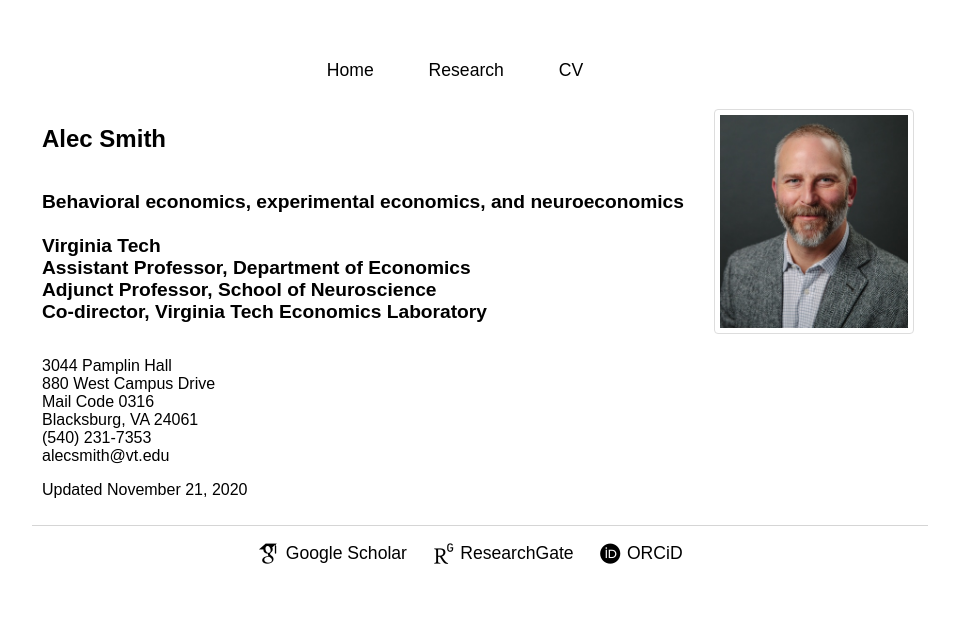
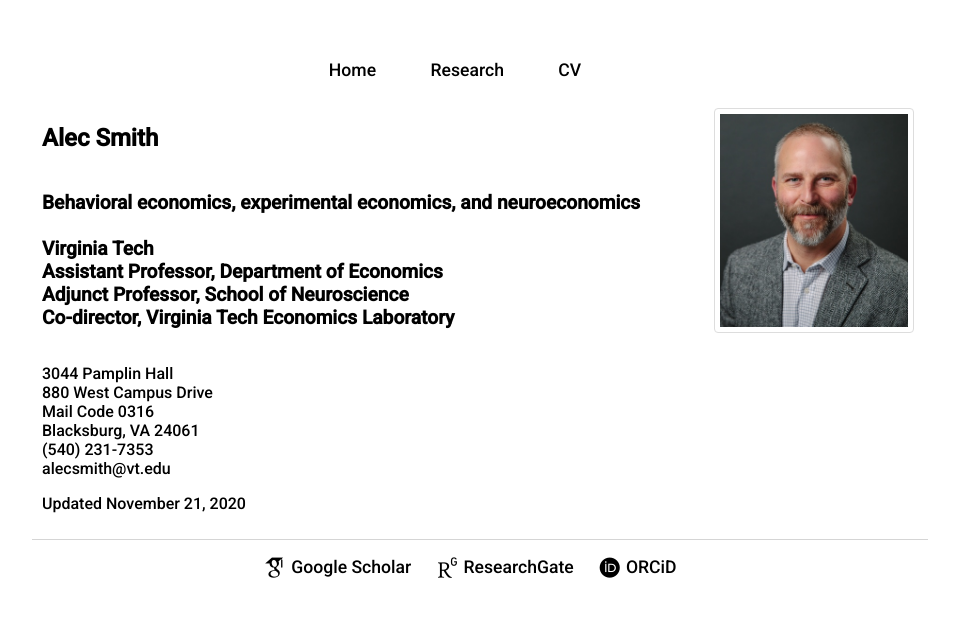
Before and after one commit to alecsmith/alecsmith.github.io, a Jekyll site: the page built from index.html, in a window 1280 px wide. Shown: the top 617 px of the page, without its empty margins (160-1119 px from the left). Built offline with Jekyll 4.4.1, drawn with Linux system fonts in a browser that asks for light colours; some web fonts are replaced.

Commit message:
More font updating

```diff
--- a/_layouts/mainpage.html
+++ b/_layouts/mainpage.html
@@ -7,7 +7,9 @@
 			<!-- link to academicons stylesheet -->
 			<link rel="stylesheet" href="/assets/academicons-1.8.6/css/academicons.min.css"/>
 			<!-- link to Google fonts api -->
-			<link rel="stylesheet" href="https://fonts.googleapis.com/css?family=Roboto">
+			<link rel="preconnect" href="https://fonts.googleapis.com">
+			<link rel="preconnect" href="https://fonts.gstatic.com" crossorigin>
+			<link href="https://fonts.googleapis.com/css2?family=Roboto:wght@500&display=swap" rel="stylesheet">
 			<style>
 				 * {
 				  box-sizing: border-box;
--- a/css/main.css
+++ b/css/main.css
@@ -3,7 +3,7 @@
     width: 70%;
 }
 nav ul {
-    font-family:'Work Sans', 'Arial';
+    font-family: 'Roboto', sans-serif;
     padding: 0px;
     list-style: none;
     font-weight: normal;
@@ -11,23 +11,23 @@
     text-align:center;
 }
 footer ul {
-    font-family:'Work Sans', 'Arial';
+    font-family: 'Roboto', sans-serif;
     padding: 0px;
     list-style: none;
     font-weight: normal;
 }
 nav ul li {
-    font-family:'Work Sans', 'Arial';
+    font-family: 'Roboto', sans-serif;
     display: inline;
     margin-right: 50px;
 }
 footer ul li {
-    font-family:'Work Sans', 'Arial';
+    font-family: 'Roboto', sans-serif;
     display: inline;
     margin-right: 20px;
 }
 a {
-    font-family:'Work Sans', 'Arial';
+    font-family: 'Roboto', sans-serif;
     text-decoration: none;
     color: #000;
 }
@@ -35,17 +35,17 @@
     text-decoration: underline;
 }
 h1 {
-    font-family:'Work Sans', 'Arial';
+    font-family: 'Roboto', sans-serif;
     font-size: 1.5em;
     font-style: bold;
 }
 h2 {
   font-size: 1.2em;
-  font-family:'Work Sans', 'Arial';
+  font-family: 'Roboto', sans-serif;
   font-style: regular;
 }
 p {
-    font-family:'Work Sans', 'Arial';
+    font-family: 'Roboto', sans-serif;
     font-size: 1em;
     #line-height: 1.25em;
     #color: #999;
@@ -64,13 +64,13 @@
 }
 address {
     font-size: 1em;
-    font-family:'Work Sans', 'Arial';
+    font-family: 'Roboto', sans-serif;
     font-style: normal;
     /*display: inline;*/
 }
 ol {
     font-size: 1em;
-    font-family:'Work Sans', 'Arial';
+    font-family: 'Roboto', sans-serif;
     font-style: normal;
     line-height: 1.3em;
   }
```
Also changed, not shown: 2 other files.
